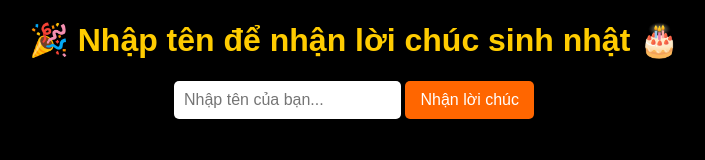
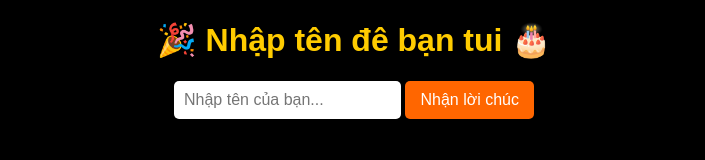
Before and after one commit to JDNQ/sinhnhat2025, a plain HTML site: page index.html in a window 1280 px wide. Shown: the whole page, without its empty margins (286-991 px from the left). Drawn offline with Linux system fonts and the light colour scheme.

Commit message:
Update index.html

```diff
--- a/index.html
+++ b/index.html
@@ -58,7 +58,7 @@
     </style>
 </head>
 <body>
-    <h1>🎉 Nhập tên để nhận lời chúc sinh nhật 🎂</h1>
+    <h1>🎉 Nhập tên đê bạn tui 🎂</h1>
     <div class="input-container">
         <input type="text" id="nameInput" placeholder="Nhập tên của bạn...">
         <button onclick="showBirthdayMessage()">Nhận lời chúc</button>
```
